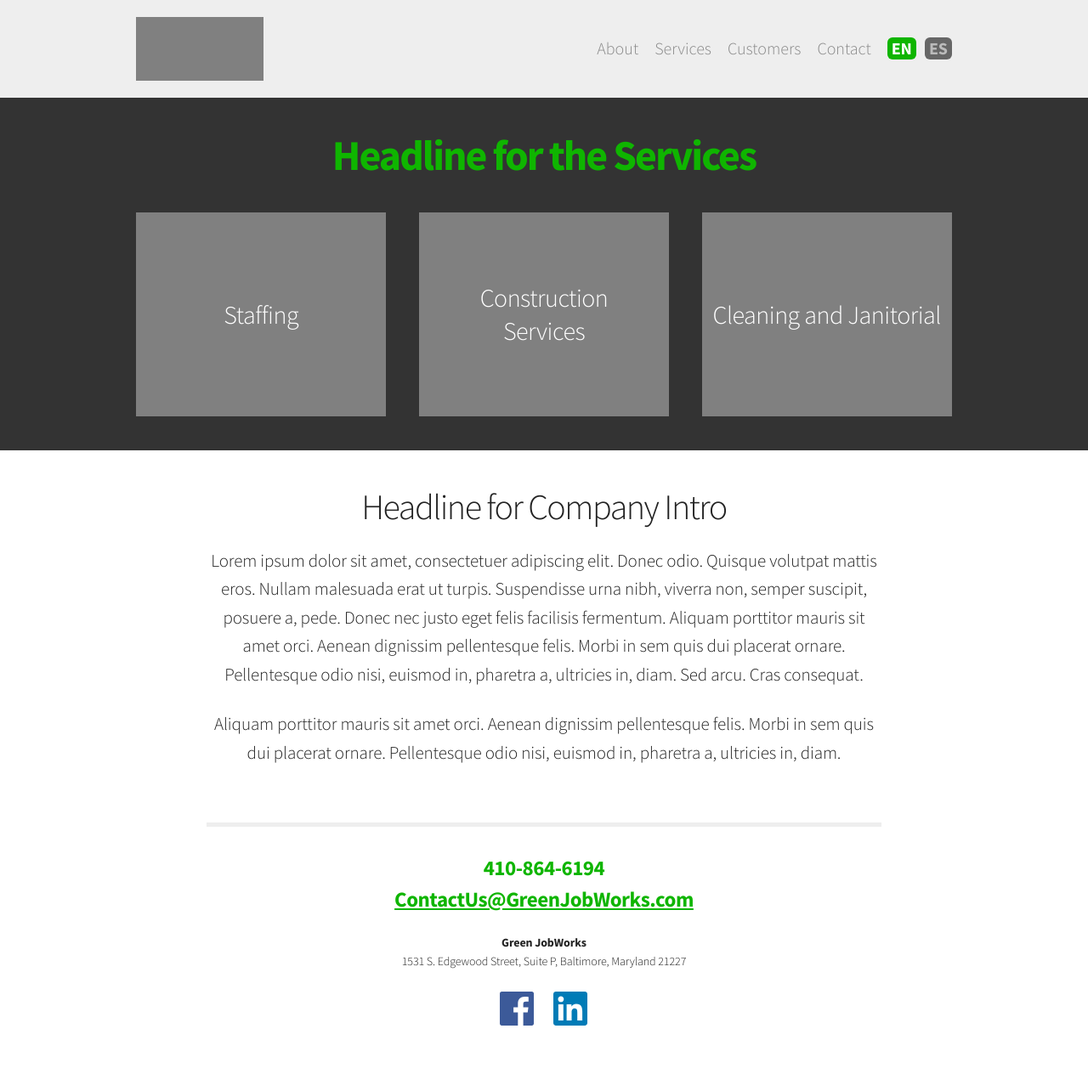
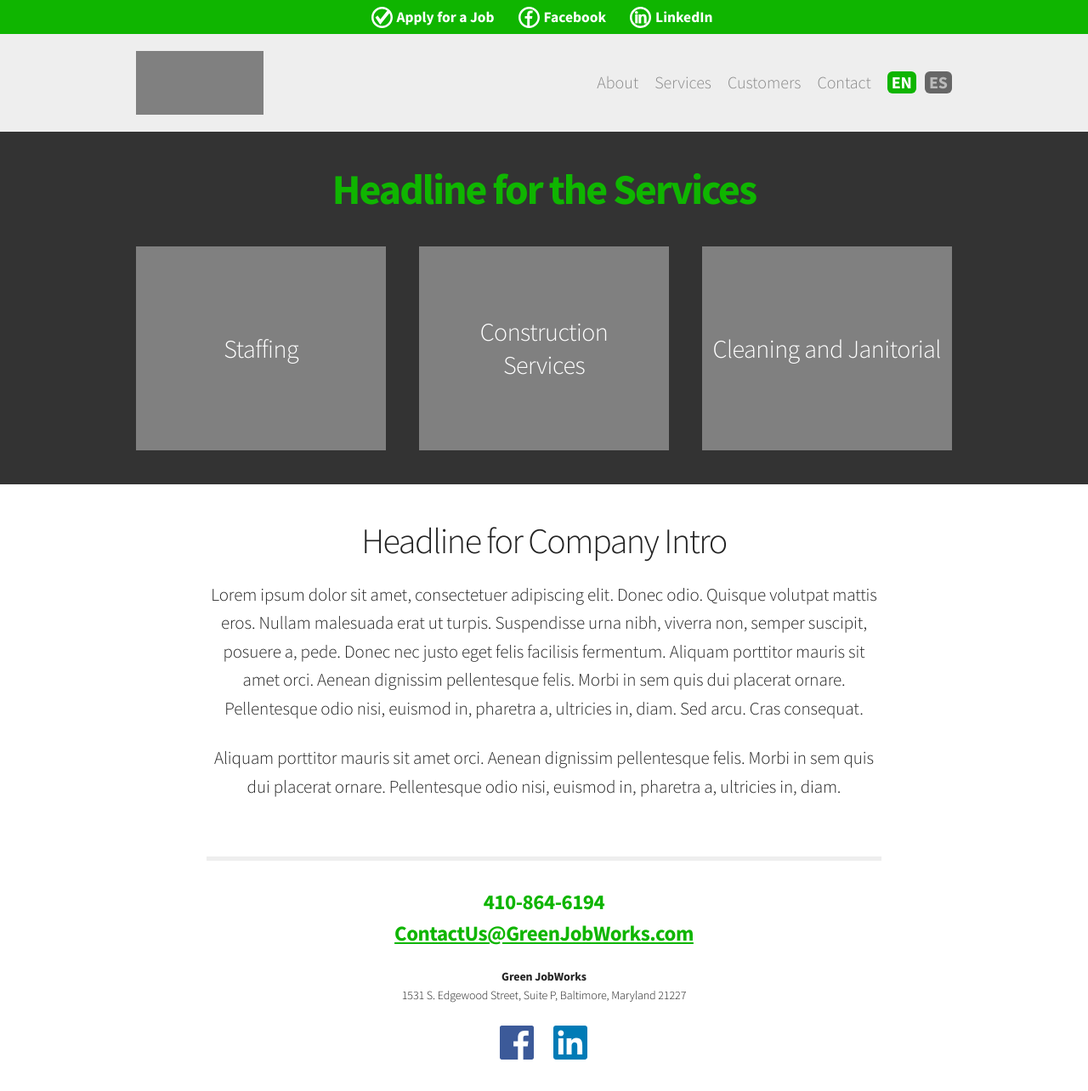
Before and after one commit to boldyellow/greenworks, a PHP site: page / in a window 1280 px wide. Shown: the whole page at 85% size. Before the commit the page ends 1207 px from the top, so only its background shows below. Run offline with PHP 8.4, Linux system fonts and the light colour scheme.

Commit message:
Add connect utility bar w/ SVG

```diff
--- a/css/styles.css
+++ b/css/styles.css
@@ -678,7 +678,6 @@ form {
   margin-bottom: 2.5rem; }
 
 /* custom */
-/* custom */
 section {
   padding: 3rem 0; }
 
@@ -701,8 +700,66 @@ header {
 @media (min-width: 750px) {
   header {
     background: #eee;
-    padding: 20px 0;
+    padding: 0;
     height: auto; } }
+.connect-bar {
+  width: 100%;
+  box-sizing: border-box;
+  background-color: #0fb500;
+  text-align: center; }
+
+.connect-bar a {
+  display: -webkit-inline-box;
+  display: -webkit-inline-flex;
+  display: -ms-inline-flexbox;
+  display: inline-flex;
+  -webkit-box-orient: horizontal;
+  -webkit-box-direction: normal;
+  -webkit-flex-direction: row;
+      -ms-flex-direction: row;
+          flex-direction: row;
+  -webkit-box-pack: center;
+  -webkit-justify-content: center;
+      -ms-flex-pack: center;
+          justify-content: center;
+  -webkit-box-align: center;
+  -webkit-align-items: center;
+      -ms-flex-align: center;
+          align-items: center;
+  color: #fff;
+  font-weight: 700;
+  font-size: 1.5rem;
+  text-decoration: none;
+  min-height: 4rem;
+  margin: 0 0.5rem 0 2rem; }
+
+@media (min-width: 550px) {
+  .connect-bar a {
+    font-size: 1.75rem; }
+
+  .connect-bar a:hover {
+    opacity: 0.5; } }
+.connect-bar a:first-child {
+  margin-left: 0; }
+
+.connect-bar a .icon {
+  display: inline-block;
+  height: 2.5rem;
+  width: 2.5rem;
+  margin-right: 0.5rem; }
+
+.connect-bar a .facebook {
+  display: none; }
+
+.connect-bar a .linkedin {
+  display: none; }
+
+@media (min-width: 550px) {
+  .connect-bar a .facebook {
+    display: inline-block; }
+
+  .connect-bar a .linkedin {
+    display: inline-block; } }
 .nav-outer-wrap {
   position: relative;
   width: 100%;
@@ -711,9 +768,14 @@ header {
   padding: 0;
   box-sizing: border-box; }
 
+.nav-outer-wrap:after {
+  content: "";
+  display: table;
+  clear: both; }
+
 @media (min-width: 900px) {
   .nav-outer-wrap {
-    padding: 0;
+    padding: 2rem 0;
     width: 80%; } }
 .nav-inner-wrap {
   width: 100%;
@@ -754,11 +816,6 @@ header {
   float: left;
   width: 100%;
   margin: 7rem 0 0 0; }
-
-.nav-outer-wrap:after {
-  content: "";
-  display: table;
-  clear: both; }
 
 @media (min-width: 750px) {
   .brand {
@@ -943,13 +1000,18 @@ nav [type="checkbox"] {
     padding: 0 0 4rem 0; } }
 .directory-link {
   display: -webkit-box;
-  display: -moz-box;
+  display: -webkit-flex;
   display: -ms-flexbox;
-  display: -webkit-flex;
   display: flex;
-  align-items: center;
+  -webkit-box-align: center;
+  -webkit-align-items: center;
+      -ms-flex-align: center;
+          align-items: center;
   min-height: 15rem;
-  justify-content: center;
+  -webkit-box-pack: center;
+  -webkit-justify-content: center;
+      -ms-flex-pack: center;
+          justify-content: center;
   color: #fff;
   text-decoration: none;
   margin-bottom: 2rem; }
--- a/index.html
+++ b/index.html
@@ -43,6 +43,35 @@
 
 	<header>
 
+		<div class="connect-bar">
+
+			<div class="container">
+
+				<div class="row">
+
+					<div class="twelve columns">
+
+						<a href="contact.html">
+							<span class="icon"><svg xmlns="http://www.w3.org/2000/svg" xmlns:xlink="http://www.w3.org/1999/xlink" version="1.1" id="apply" x="0px" y="0px" viewBox="0 0 30 30" enable-background="new 0 0 30 30" xml:space="preserve"><metadata><x:xmpmeta xmlns:x="adobe:ns:meta/" x:xmptk="Adobe XMP Core 5.6-c067 79.157747, 2015/03/30-23:40:42        "><rdf:RDF xmlns:rdf="http://www.w3.org/1999/02/22-rdf-syntax-ns#"><rdf:Description rdf:about=""/></rdf:RDF></x:xmpmeta></metadata><path fill="#FFFFFF" d="M15 0C6.7 0 0 6.7 0 15c0 8.3 6.7 15 15 15s15-6.7 15-15C30 6.7 23.3 0 15 0zM15 27C8.4 27 3 21.6 3 15S8.4 3 15 3c2.7 0 5.3 0.9 7.3 2.5l-9.7 12.1 -3.9-5.4L5.5 15l6.9 10.2L25.4 9c1 1.8 1.6 3.8 1.6 6C27 21.6 21.6 27 15 27z"/></svg></span>
+							Apply for a Job
+						</a>
+						<a href="contact.html">
+							<span class="icon"><svg xmlns="http://www.w3.org/2000/svg" xmlns:xlink="http://www.w3.org/1999/xlink" version="1.1" id="facebook" x="0px" y="0px" viewBox="0 0 30 30" enable-background="new 0 0 30 30" xml:space="preserve"><metadata><x:xmpmeta xmlns:x="adobe:ns:meta/" x:xmptk="Adobe XMP Core 5.6-c067 79.157747, 2015/03/30-23:40:42        "><rdf:RDF xmlns:rdf="http://www.w3.org/1999/02/22-rdf-syntax-ns#"><rdf:Description rdf:about=""/></rdf:RDF></x:xmpmeta></metadata><path fill="#FFFFFF" d="M15 0C6.7 0 0 6.7 0 15c0 8.3 6.7 15 15 15s15-6.7 15-15C30 6.7 23.3 0 15 0zM15.8 27V16.7h3.3l0.5-3.4h-3.8v-2.5c0-1.1 0.3-1.9 1.9-1.9l2 0 0.5-3.4c-0.4 0-1.6-0.2-3-0.2 -2.9 0-5 1.8-5 5.1v2.8H9v3.4h3.3v10C7 25.5 3 20.7 3 15 3 8.4 8.4 3 15 3s12 5.4 12 12C27 21.3 22.1 26.5 15.8 27z"/></svg></span>
+							<span class="linkedin">Facebook</span>
+						</a>
+						<a href="contact.html">
+							<span class="icon"><svg xmlns="http://www.w3.org/2000/svg" xmlns:xlink="http://www.w3.org/1999/xlink" version="1.1" id="linkedin" x="0px" y="0px" viewBox="0 0 30 30" enable-background="new 0 0 30 30" xml:space="preserve"><metadata><x:xmpmeta xmlns:x="adobe:ns:meta/" x:xmptk="Adobe XMP Core 5.6-c067 79.157747, 2015/03/30-23:40:42        "><rdf:RDF xmlns:rdf="http://www.w3.org/1999/02/22-rdf-syntax-ns#"><rdf:Description rdf:about=""/></rdf:RDF></x:xmpmeta></metadata><path fill="#FFFFFF" d="M15 0C6.7 0 0 6.7 0 15c0 8.3 6.7 15 15 15s15-6.7 15-15C30 6.7 23.3 0 15 0zM15 27C8.4 27 3 21.6 3 15S8.4 3 15 3s12 5.4 12 12S21.6 27 15 27z"/><g><path fill="#FFFFFF" d="M11.4 8.1c0 1.2-0.9 2.1-2.1 2.1 -1.2 0-2.1-0.9-2.1-2.1C7.2 6.9 8.2 6 9.3 6 10.5 6 11.4 6.9 11.4 8.1z"/><rect x="7.5" y="10.8" fill="#FFFFFF" width="3.6" height="12.5"/><path fill="#FFFFFF" d="M16 11.9L16 11.9c0.8-1.1 2-1.5 3.3-1.5 3.4 0 4.3 2.4 4.3 5.3v7.6H20v-6.6c0-1.5 0.1-3.4-1.9-3.4 -2.1 0-2.1 2.4-2.1 3.9v6.2h-3.6V10.8H16V11.9z"/></g></svg></span>
+							<span class="linkedin">LinkedIn</span>
+						</a>
+					</div>
+
+				</div>
+
+			</div>
+
+		</div>
+
+
 		<div class="nav-outer-wrap">
 
 			<nav class="nav-inner-wrap">
@@ -66,7 +95,7 @@
 					</ul>
 
 					<div class="brand">
-						<a class="logo" href="index.html"></a>
+						<div class="logo"></div>
 					</div>
 
 				</div>
@@ -91,7 +120,7 @@
 
 			<div class="row">
 
-				<a href="#" class="four columns directory-link staffing">
+				<a href="staffing.html" class="four columns directory-link staffing">
 					<h3>Staffing</h3>
 				</a>
 				<a href="#" class="four columns directory-link construction">
--- a/scss/custom/_home.scss
+++ b/scss/custom/_home.scss
@@ -20,7 +20,7 @@
 }
 
 .directory-link {
-	@include flexbox();
+	display: flex;
 	align-items: center;
 	min-height: 15rem;
 	justify-content: center;
--- a/scss/custom/_nav.scss
+++ b/scss/custom/_nav.scss
@@ -7,8 +7,72 @@ header {
 
 	header {
 		background: #eee;
-		padding: 20px 0;
+		padding: 0;
 		height: auto;
+	}
+
+}
+
+
+.connect-bar {
+    width: 100%;
+ 	box-sizing: border-box;
+	background-color: $brand-color;
+	text-align: center;
+}
+
+.connect-bar a {
+	display: inline-flex;
+	flex-direction: row;
+	justify-content: center;
+	align-items: center;
+	color: #fff;
+	font-weight: $font-bold;
+	font-size: 1.5rem;
+	text-decoration: none;
+	min-height: 4rem;
+	 margin: 0 0.5rem 0 2rem;
+}
+
+@media (#{$bp-larger-than-phablet}) {
+
+	.connect-bar a {
+		font-size: 1.75rem;
+	}
+
+	.connect-bar a:hover {
+		opacity: 0.5;
+	}
+
+}
+
+.connect-bar a:first-child {
+	 margin-left: 0;
+}
+
+.connect-bar a .icon {
+	display: inline-block;
+	height: 2.5rem;
+	width: 2.5rem;
+	margin-right: 0.5rem;
+}
+
+.connect-bar a .facebook {
+	display: none;
+}
+
+.connect-bar a .linkedin {
+	display: none;
+}
+
+@media (#{$bp-larger-than-phablet}) {
+
+	.connect-bar a .facebook {
+		display: inline-block;
+	}
+
+	.connect-bar a .linkedin {
+		display: inline-block;
 	}
 
 }
@@ -22,10 +86,16 @@ header {
     box-sizing: border-box;
 }
 
+.nav-outer-wrap:after {
+	content: "";
+	display: table;
+	clear: both;
+}
+
 @media (#{$bp-larger-than-tablet-hd}) {
 
 	.nav-outer-wrap {
-		padding: 0;
+		padding: 2rem 0;
 		width: 80%;
 	}
 }
@@ -92,12 +162,6 @@ header {
     float: left;
     width: 100%;
 	margin: 7rem 0 0 0;
-}
-
-.nav-outer-wrap:after {
-	content: "";
-	display: table;
-	clear: both;
 }
 
 
--- a/scss/styles.scss
+++ b/scss/styles.scss
@@ -26,9 +26,6 @@
 @import "modules/spacing";
 
 /* custom */
-@import "mixins/sitemix";
-
-/* custom */
 @import "custom/site";
 @import "custom/nav";
 @import "custom/home";
```
Also changed, not shown: about.html (+29 -0 lines), staffing.html (+29 -0 lines).
